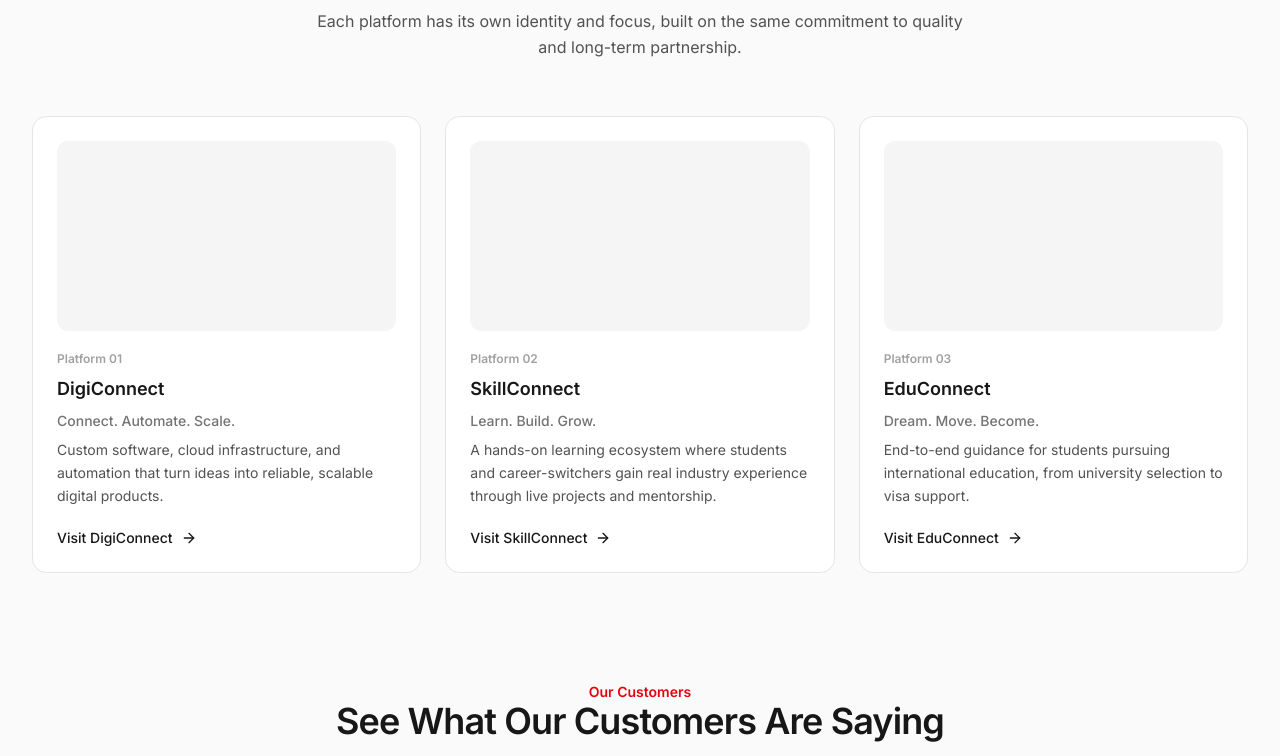
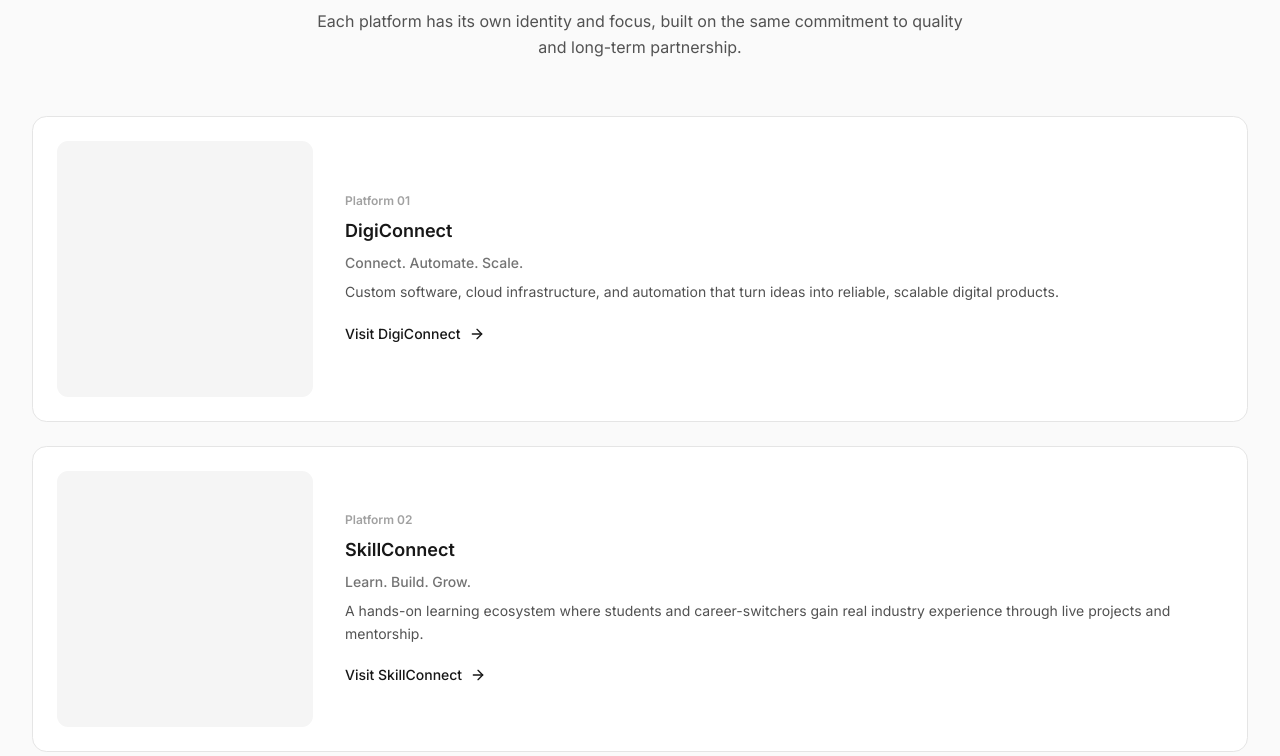
Before and after one commit to LeelaMohan217/J-Monk-Devops, a React (Vite) app: page / in a window 1280 px wide. Shown: the part 1456-2212 px from the top of the page. Built offline with nearby package versions, Linux system fonts and the light colour scheme.

Commit message:
Switch Platforms section cards to horizontal layout

```diff
--- a/src/pages/home/PlatformsSection.jsx
+++ b/src/pages/home/PlatformsSection.jsx
@@ -20,17 +20,17 @@ const PlatformsSection = () => {
           initial="hidden"
           whileInView="show"
           viewport={{ once: true, amount: 0.2 }}
-          className="grid gap-6 md:grid-cols-3"
+          className="flex flex-col gap-6"
         >
           {platforms.map((platform) => (
             <motion.div
               key={platform.id}
               variants={fadeIn("up", 0.1)}
-              className="flex flex-col gap-5 rounded-2xl border border-neutral-200 bg-white p-6"
+              className="flex flex-col sm:flex-row gap-5 sm:gap-8 rounded-2xl border border-neutral-200 bg-white p-6"
             >
-              <div className="aspect-video w-full rounded-xl bg-neutral-100" />
+              <div className="aspect-video sm:aspect-square w-full sm:w-56 md:w-64 shrink-0 rounded-xl bg-neutral-100" />
 
-              <div className="flex flex-col gap-2">
+              <div className="flex flex-1 flex-col justify-center gap-2">
                 <span className="text-xs font-semibold text-neutral-400">
                   Platform {platform.id}
                 </span>
@@ -43,15 +43,15 @@ const PlatformsSection = () => {
                 <p className="text-sm leading-relaxed text-neutral-600">
                   {platform.description}
                 </p>
-              </div>
 
                 <Link
                   to={platform.href}
-                className="group mt-auto inline-flex items-center gap-2 text-sm font-medium text-neutral-900"
+                  className="group mt-3 inline-flex items-center gap-2 text-sm font-medium text-neutral-900"
                 >
                   Visit {platform.name}
                   <ArrowRight className="w-4 h-4 transition-transform duration-300 group-hover:translate-x-1" />
                 </Link>
+              </div>
             </motion.div>
           ))}
         </motion.div>
```
Lines whose indentation alone changed are shown as unchanged.
